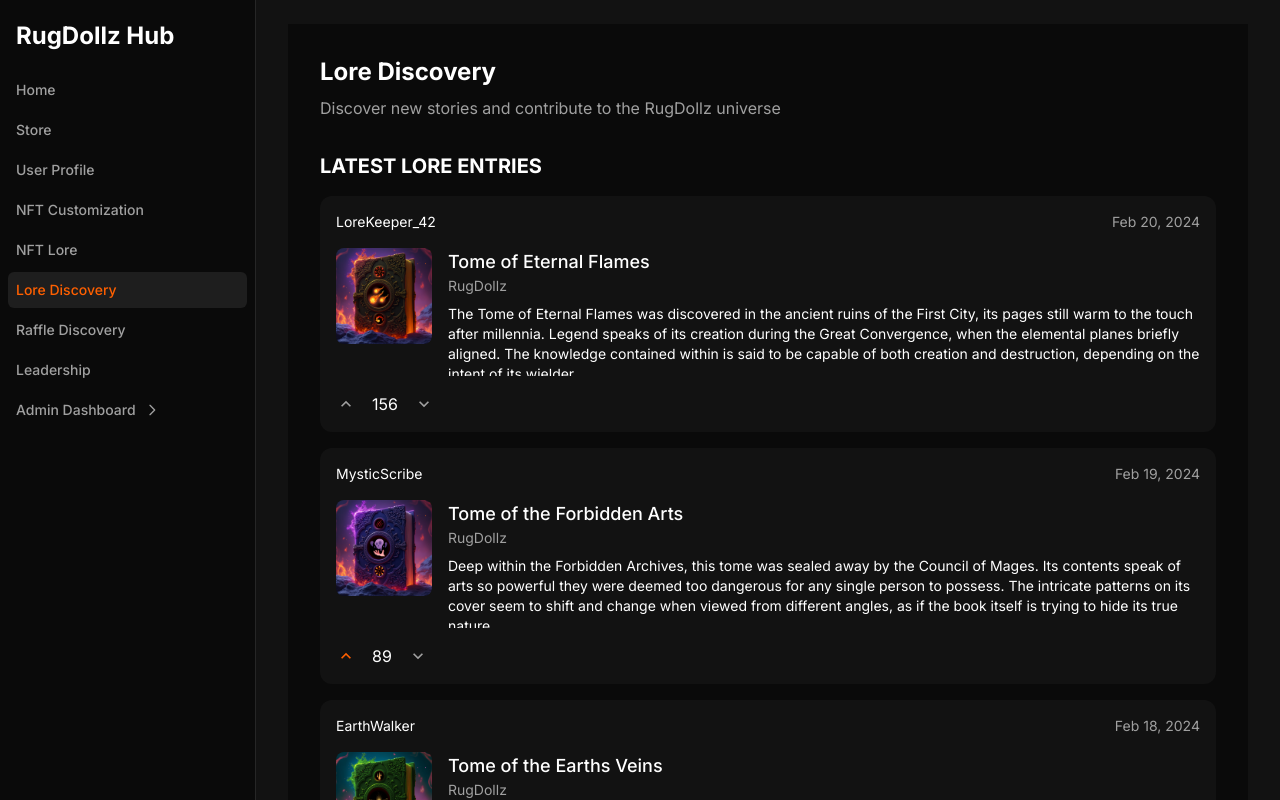
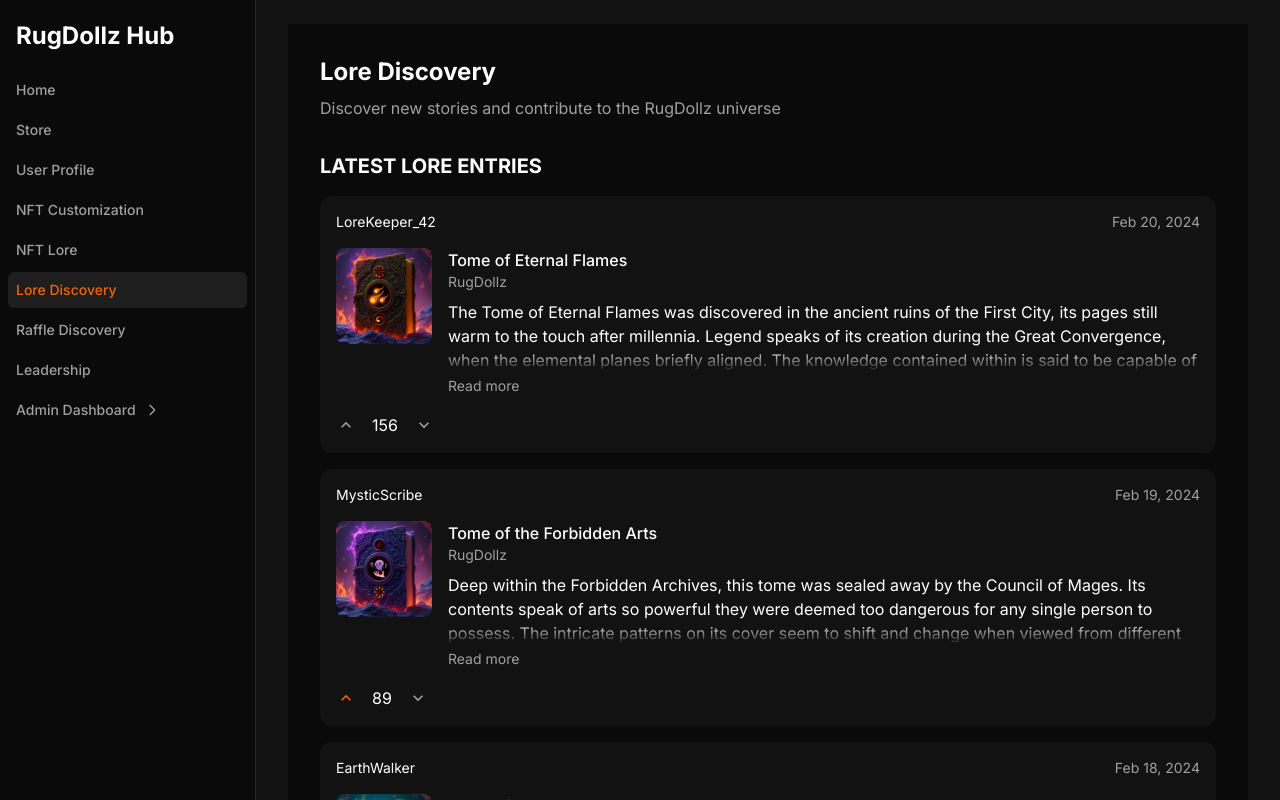
Before and after one commit to LatinGeek/rugdollz-central-hub, a Next.js app: page /lore-discovery in a window 1280 px wide. Shown: the top 800 px of the page. Built offline with nearby package versions, Linux system fonts and the light colour scheme.

Commit message:
[FEATURE] [LoreEntry] Enhanced layout for mobile

```diff
--- a/app/components/nft-lore/LoreEntry.tsx
+++ b/app/components/nft-lore/LoreEntry.tsx
@@ -84,9 +84,9 @@ export function LoreEntry({ entry, onVote }: LoreEntryProps) {
     <div className="bg-[rgb(var(--bg-dark))] rounded-xl p-4 sm:p-4 space-y-4">
       {/* Author and timestamp */}
       <div className="flex items-center justify-between text-sm">
-        <span className="text-[rgb(var(--text-primary))]">{entry.author}</span>
+        <span className="text-sm text-[rgb(var(--text-primary))]">{entry.author}</span>
         <span
-          className="text-[0.8em] sm:text-sm text-[rgb(var(--text-secondary))]"
+          className="text-xs sm:text-sm text-[rgb(var(--text-secondary))]"
           title={new Date(entry.createdAt).toLocaleDateString('en-US', {
             year: 'numeric',
             month: '2-digit',
@@ -111,21 +111,21 @@ export function LoreEntry({ entry, onVote }: LoreEntryProps) {
           />
         </div>
         <div className="flex-1">
-          <h3 className="text-base sm:text-lg font-medium text-[rgb(var(--text-primary))]">
+          <h3 className="text-sm sm:text-base font-medium text-[rgb(var(--text-primary))]">
             {entry.nft.name}
           </h3>
-          <p className="text-sm text-[rgb(var(--text-secondary))] mb-2">
+          <p className="text-xs sm:text-sm text-[rgb(var(--text-secondary))] mb-2">
             {entry.nft.collection}
           </p>
           <div className="relative">
             <div className={`relative ${
               isExpanded
-                ? 'transition-[max-height] duration-300 ease-in-out max-h-[1000px]'
-                : 'transition-[max-height] duration-100 ease-in max-h-[4.5em] overflow-hidden'
+                ? 'max-h-[1000px]'
+                : 'max-h-[4.5em] overflow-hidden'
             }`}>
               <p
                 ref={contentRef}
-                className="text-xs sm:text-sm text-[rgb(var(--text-primary))] leading-[1.5]"
+                className="text-xs sm:text-base text-[rgb(var(--text-primary))] leading-[1.5]"
               >
                 {entry.content}
               </p>
@@ -136,7 +136,7 @@ export function LoreEntry({ entry, onVote }: LoreEntryProps) {
             {needsTruncation && (
               <button
                 onClick={() => setIsExpanded(!isExpanded)}
-                className="text-sm text-[rgb(var(--text-secondary))] sm:hover:text-[rgb(var(--text-primary))] mt-1 transition-colors duration-200"
+                className="text-xs sm:text-sm text-[rgb(var(--text-secondary))] sm:hover:text-[rgb(var(--text-primary))] mt-1 transition-colors duration-200"
               >
                 {isExpanded ? 'Show less' : 'Read more'}
               </button>
--- a/app/components/nft-lore/WriteLore.tsx
+++ b/app/components/nft-lore/WriteLore.tsx
@@ -59,7 +59,7 @@ export function WriteLore({ nft, onClose, onSubmit }: WriteLoreProps) {
             value={content}
             onChange={(e) => setContent(e.target.value)}
             placeholder="Share the story behind this NFT..."
-            className="w-full h-32 p-3 rounded-lg bg-[rgb(var(--bg-secondary))] text-[rgb(var(--text-primary))] border border-[rgb(var(--border-dark))] focus:outline-none focus:ring-2 focus:ring-[rgb(var(--accent))]"
+            className="w-full h-32 p-3 rounded-lg bg-[rgb(var(--bg-secondary))] text-xs sm:text-base text-[rgb(var(--text-primary))] border border-[rgb(var(--border-dark))] focus:outline-none focus:ring-2 focus:ring-[rgb(var(--accent))]"
             required
           />
         </div>
```
